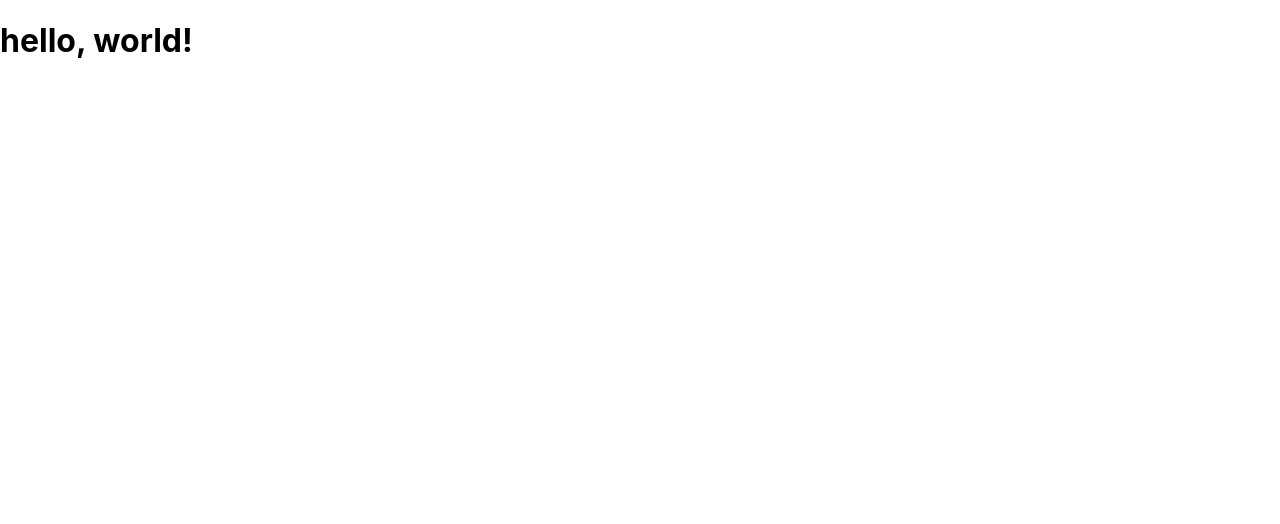
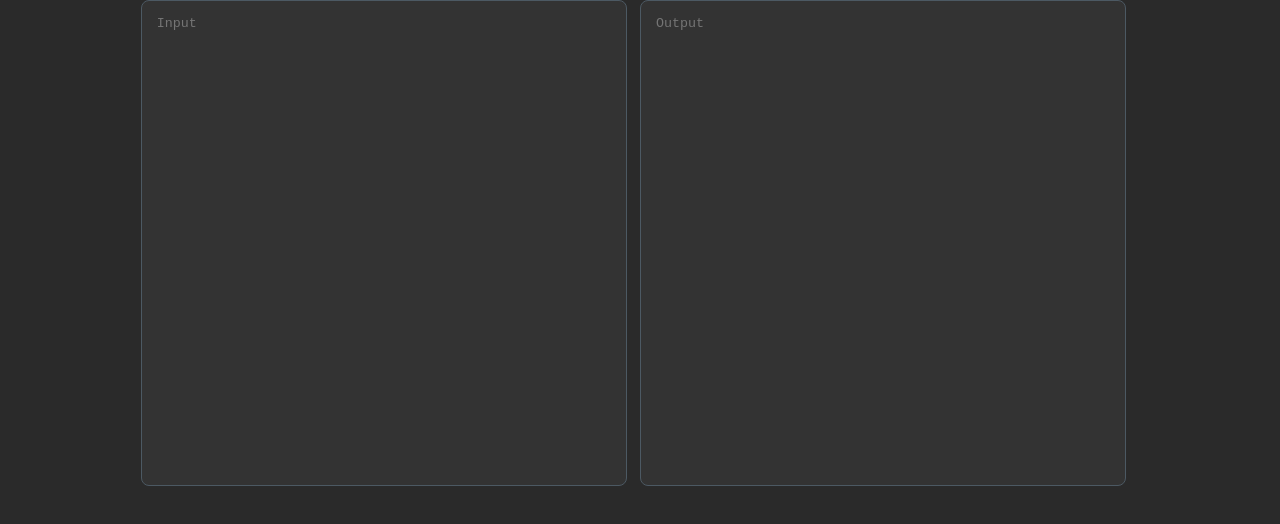
Before and after one commit to raulpesilva/class-extractor, a React (Create React App) app: page / in a window 1280 px wide. Shown: the top 524 px of the page. Built offline with nearby package versions, Linux system fonts and the light colour scheme.

Commit message:
feature: layout, extractedClass

```diff
--- a/src/App.js
+++ b/src/App.js
@@ -1,9 +1,11 @@
 import React from 'react';
+import TextArea from './components/shared/TextArea'
+import Routes from './router'
 
 function App() {
   return (
     <div className="App">
-      <h1>hello, world!</h1>
+      <Routes/>
     </div>
   );
 }
--- a/src/components/shared/TextArea/index.js
+++ b/src/components/shared/TextArea/index.js
@@ -0,0 +1,10 @@
+import React from 'react'
+import * as Styled from './styles';
+
+const TextArea = props => {
+    return (
+        <Styled.TextArea {...props}/>
+    )
+}
+
+export default TextArea;
--- /dev/null
+++ b/src/components/shared/TextArea/styles.js
@@ -0,0 +1,19 @@
+import styled from 'styled-components'
+
+export const TextArea = styled.textarea`
+    width: max(38vw, 38vh);
+    height: max(38vw, 38vh);
+    resize: none;
+    border-radius: 8px;
+    background-color: #393939A1;
+    outline: none;
+    border: 1px solid #4C5963;
+    color: #ffffff;
+    padding: 15px;
+    box-sizing: border-box;
+    transition: 250ms;
+    &:focus{
+        /* border: 1px solid ; */
+        background-color: #393939;
+    }
+`
--- a/src/index.css
+++ b/src/index.css
@@ -5,9 +5,18 @@ body {
     sans-serif;
   -webkit-font-smoothing: antialiased;
   -moz-osx-font-smoothing: grayscale;
+  background: #2A2A2A;
 }
 
 code {
   font-family: source-code-pro, Menlo, Monaco, Consolas, 'Courier New',
     monospace;
 }
+
+.App {
+  width: 100vw;
+  height: 100vh;
+  display: flex;
+  align-items: center;
+  flex-direction: column;
+}
--- a/src/pages/bem/index.js
+++ b/src/pages/bem/index.js
@@ -0,0 +1,43 @@
+import React, { useState, useRef } from "react";
+import TextArea from "../../components/shared/TextArea";
+import * as Styled from "./styles";
+
+const Bem = () => {
+  const ref = useRef(null);
+
+  const composeBem = (list) => {
+
+  }
+
+  const extractClass = element => {
+    const elementList = [...element.querySelectorAll('*')];
+    const elementClassList = elementList.reduce((acc, item) => {
+      return [...acc, ...item.classList ]
+    }, [])
+    return elementClassList;
+  }
+
+  const handleChange = ({ target }) => {
+    const element = ref?.current ?? null;
+    const htmlText = target.value;
+    element.innerHTML = htmlText;
+    const extracteClass = extractClass(element);
+    const composedBem = composeBem(extracteClass);
+
+    console.log(composedBem);
+  }
+
+  return (
+    <Styled.Container>
+      <Styled.FieldWrapper>
+        <TextArea placeholder='Input' onChange={handleChange}></TextArea>
+      </Styled.FieldWrapper>
+      <Styled.FieldWrapper>
+        <TextArea placeholder='Output'></TextArea>
+      </Styled.FieldWrapper>
+      <div ref={ref}></div>
+    </Styled.Container>
+  );
+};
+
+export default Bem;
--- a/src/pages/bem/styles.js
+++ b/src/pages/bem/styles.js
@@ -0,0 +1,12 @@
+import styled from 'styled-components'
+
+export const Container = styled.div`
+    width: 80%;
+    height: 100%;
+    display: flex;
+    justify-content: space-evenly;
+`
+
+export const FieldWrapper = styled.div`
+    height: fit-content;
+`
--- /dev/null
+++ b/src/router/index.js
@@ -0,0 +1,15 @@
+import React from 'react'
+import { BrowserRouter, Switch, Route } from 'react-router-dom'
+import Bem from '../pages/bem'
+
+const Routes = () => {
+    return(
+        <BrowserRouter>
+            <Switch>
+                <Route exact path="/" component={Bem} />
+            </Switch>
+        </BrowserRouter>
+    )
+}
+
+export default Routes;
```
Also changed, not shown: src/assets/styles/theme/index.js (added, +9 -0 lines), src/hook/userClasses/index.js (added).
